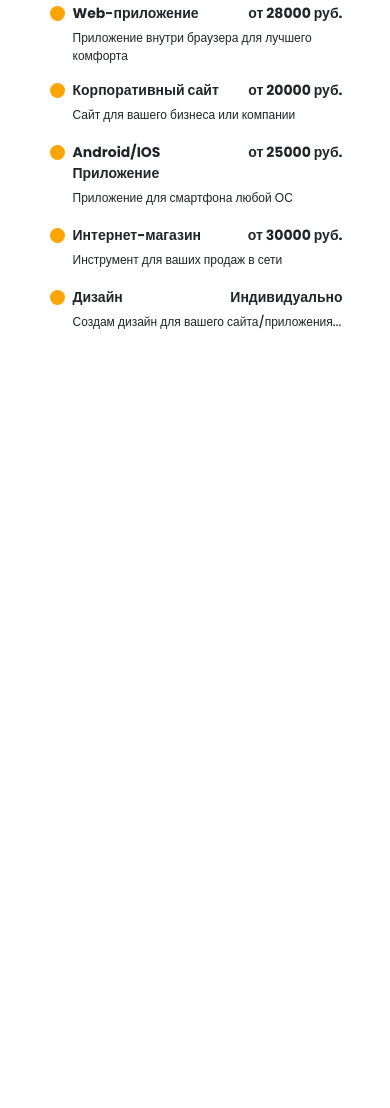
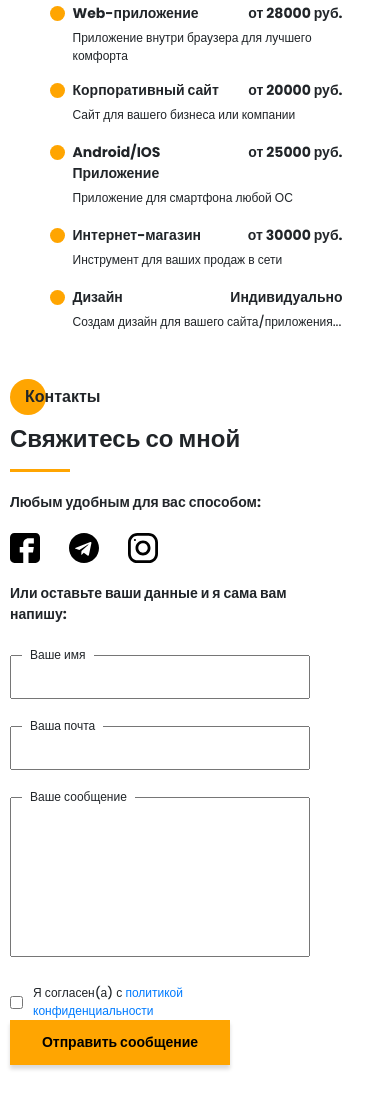
Before and after one commit to nishoa/Portfolio, a website: page src/index.html in a window 390 px wide. Shown: the part 8160-9268 px from the top of the page. Before the commit the page ends 8494 px from the top, so only its background shows below. Drawn offline with nearby package versions, Linux system fonts and the light colour scheme; files that its build step writes are made by us from their sources; files whose address does not match are found by name.

Commit message:
7 section adaptive

```diff
--- a/src/index.html
+++ b/src/index.html
@@ -456,7 +456,7 @@
             </div>
         </div>
     </section>
-    <!-- <section class="contacts">
+    <section class="contacts">
         <div class="container">
             <div class="contacts__wrapper">
                 <div class="contacts__photo">
@@ -510,7 +510,7 @@
                 </div>
             </div>
         </div>
-    </section> -->
+    </section>
     <script src="js/script.js"></script>
 </body>
 </html>
--- a/src/sass/blocks/_media.scss
+++ b/src/sass/blocks/_media.scss
@@ -56,6 +56,15 @@
             }
         }
     }
+    .contacts {
+        &__wrapper  {
+            padding: 0;
+            grid-template-columns: 400px 500px;
+        }
+        &__form {
+            grid-template: 45px 190px 45px / repeat(2,220px);
+        }
+    }
 }
 
 @media (max-width: 992px) {
@@ -98,6 +107,21 @@
         &__wrapper {
             grid-template-columns: repeat(auto-fit, 350px);
             padding: 0;
+        }
+    }
+    .contacts {
+        &__wrapper  {
+            padding: 0;
+            grid-template-columns: 300px 400px;
+        }
+        &__form {
+            grid-template: 44px 160px 80px /repeat(2,187px);
+        }
+        &__triggers {
+            grid-template-columns: 260px;
+        }
+        &__policy {
+            grid-row: 1/2;
         }
     }
 }
@@ -164,6 +188,21 @@
             justify-content: center;
         }
     }
+    .contacts {
+        padding-top: 45px;
+        &__wrapper  {
+            grid-template-columns: 400px;
+        }
+        &__form {
+            grid-template: 44px 44px 160px 80px/187px;
+        }
+        &__photo {
+            display: none;
+        }
+        &__input {
+            grid-column: 1/3;
+        }
+    }
 }
 
 @media (max-width: 576px) {
@@ -226,4 +265,12 @@
             grid-template-columns: repeat(auto-fit, 295px);
         }
     }
+    .contacts {
+        &__wrapper {
+            grid-template-columns: 300px;
+        }
+        &__triggers {
+            grid-template-columns: 220px;
+        }
+    }
 }
```
Also changed, not shown: dist/css/style.min.css, dist/index.html.
